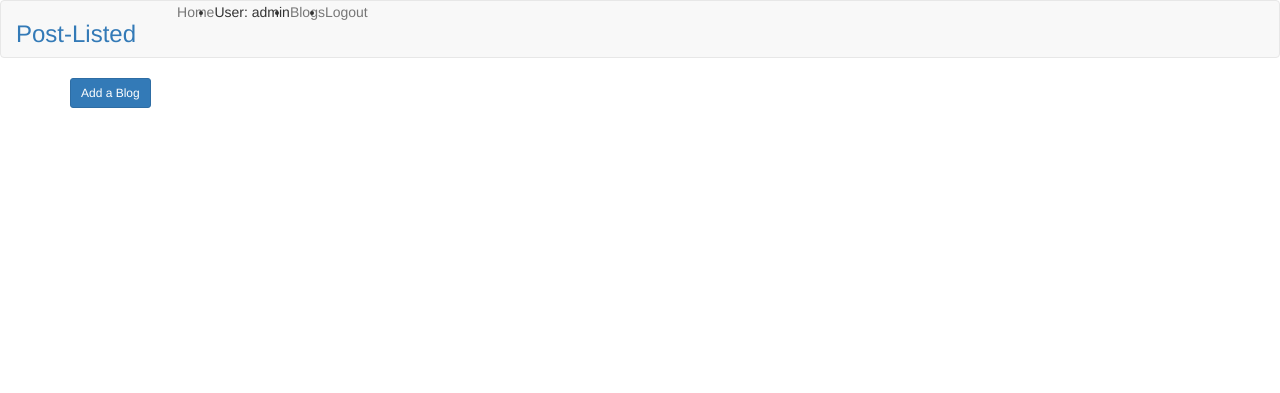
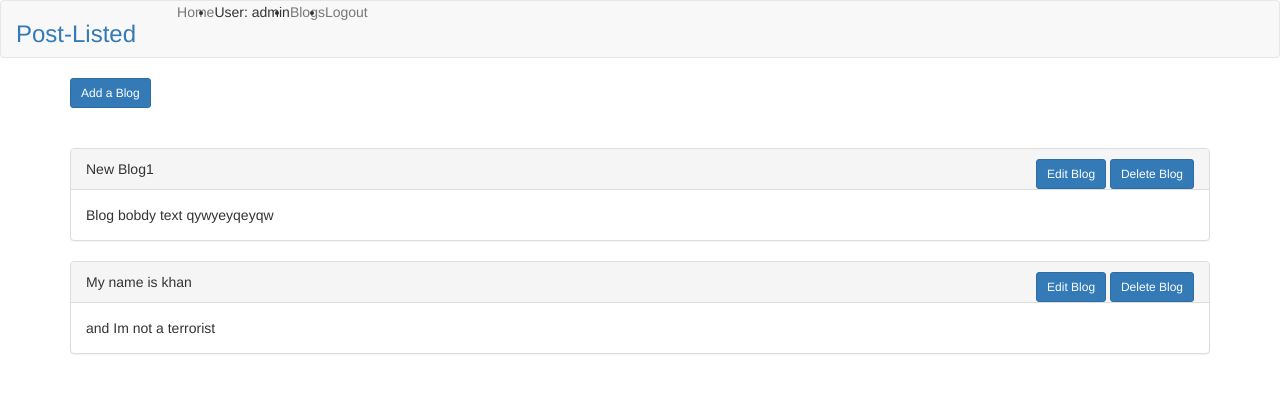
Before and after one commit to Gassasins/crud1, a Django app: page /blogs/ in a window 1280 px wide. Shown: the top 393 px of the page. Run offline with Django 3.2, Linux system fonts and the light colour scheme; a user stored in the database is signed in; data comes from the database, SQL or seed files in the repository; both versions use the stored data as it was after the commit; some libraries are stand-ins or nearby versions.

Commit message:
everything functional

```diff
--- a/post/templates/base.html
+++ b/post/templates/base.html
@@ -17,7 +17,7 @@
                 <div class="navbar-header">
                     <a href="#"><h3>Post-Listed</h3></a>
                 </div>
-                <ul class="navbar navbar-nav" style="padding-top: min-40px" >
+                <ul class="navbar navbar-nav"  >
 
                     <li class="nav"><a href="{% url 'home' %}">Home</a></li>
                     <!-- active replace -->
--- a/post/templates/posts/blogs.html
+++ b/post/templates/posts/blogs.html
@@ -4,14 +4,24 @@
 <div>
     <a href="{% url "addblog" %}" class="btn btn-primary btn-sm"> Add a Blog </a>
 </div>
+<br>
+<br>
 {% for blog in blogs %}
 <!-- <div class="container"> -->
 <div class="panel panel-default">
     <div class="panel-heading">
         <div>
             {{ blog.blogtitle }}
-            {{ blog.content }}
+
+            <div style="float:right">
+                    <a href="{% url "edit_blog" blog.pk %}" class="btn btn-primary btn-sm"> Edit Blog </a>
+                    <a href="{% url "deleteblog" blog.pk %}" class="btn btn-primary btn-sm"> Delete Blog </a>
+            </div>
         </div>
+            <!-- <br> -->
+    </div>
+    <div class="panel-body">
+        {{ blog.content }}
     </div>
 </div>
 <!-- </div> -->
--- a/post/templates/posts/home.html
+++ b/post/templates/posts/home.html
@@ -1,9 +1,11 @@
 {% extends 'base.html' %}
 
 {% block content %}
+{% if user.is_authenticated %}
 <div id="add-post" style="float:left; margin-bottom: 40px;">
     <a href="{% url "addposts" %}" class="btn btn-primary btn-sm"> Add Post </a>
 </div>
+{% endif %}
 <br><br>
 <div class="container">
     {% for post in posts %}
@@ -15,8 +17,8 @@
             <a href="#">{{ post.title }}</a>
         {% endif  %}
         {% if user.is_authenticated %}
-            <a href="{% url "edit_post" pk=post.author.id %}" class="btn btn-primary btn-sm" style="float: right;"> Edit Post </a>
-            <a href="{% url "deletepost" pk=post.author.id %}" class="btn btn-primary btn-sm" style="float: right;"> Delete Post </a>
+            <a href="{% url "edit_post" post.pk %}" class="btn btn-primary btn-sm" style="float: right;"> Edit Post </a>
+            <a href="{% url "deletepost" post.pk %}" class="btn btn-primary btn-sm" style="float: right;"> Delete Post </a>
         {% endif %}
         {{ post.description }}
         {% if post.datetime_added > post.datetime_modified %}
--- a/post/urls.py
+++ b/post/urls.py
@@ -8,11 +8,11 @@ urlpatterns=[
     url(r'^signup/' , views.signup , name = 'signup'),
     url(r'^posts/add/$' , views.addpost , name = 'addposts'),
     url(r'^blogs/' , views.blogs , name = 'blogview'),
-    url(r'^blogs/add/$' , views.add_b , name = 'addblog'),
+    url(r'^blogsadd/$' , views.add_b , name = 'addblog'),
     url(r'^logout/' , views.logout_req , name = 'logout'),
-    url(r'^blogs/delete/(?P<pk>\d+)/',views.delete_b,name='deleteblog'),
+    url(r'^blogsdelete/(?P<pk>\d+)/',views.delete_b,name='deleteblog'),
     url(r'^posts/delete/(?P<pk>\d+)/',views.delete_p,name='deletepost'),
-    url(r'^blogs/edit/(?P<pk>\d+)/',views.edit_b,name='edit_blog'),
+    url(r'^blogsedit/(?P<pk>\d+)/',views.edit_b,name='edit_blog'),
     url(r'^posts/edit/(?P<pk>\d+)/',views.edit_p,name='edit_post'),
     url(r'^admin/', include(admin.site.urls)),
 
--- a/post/views.py
+++ b/post/views.py
@@ -23,12 +23,9 @@ def login_site(request):
                 email = form.cleaned_data['email']
                 password = form.cleaned_data['password']
                 userobj = User.objects.get(email = email)
-                print(userobj)
                 user = authenticate(username = userobj.username , password = password)
-                print("Hello1", user)
                 if user is not None:
                     login(request, user)
-                    print("Hello2")
                     return redirect("/")
                 else:
                     return redirect("/login")
@@ -59,10 +56,10 @@ def signup(request):
 def addpost(request):
     if request.method=='POST':
 
-        form=addpostform(request.POST)
+        form = addpostform(request.POST)
 
         if form.is_valid():
-            Post.objects.Create(
+            Posts.objects.create(
                 author=request.user,
                 title=form.cleaned_data['title'],
                 url=form.cleaned_data['url'],
@@ -73,32 +70,36 @@ def addpost(request):
     else:
         form = addpostform()
 
-    return redirect('/')
+    return render(request,'forms/addp.html',{'form':form,})
 
 @login_required
 def blogs(request):
-    blog=Blog.objects.order_by('-datetime_modified')
-    return render(request,'posts/blogs.html',{'blog':blog,})
+    blogs = Blog.objects.order_by('-datetime_added')
+    return render(request,'posts/blogs.html',{'blogs':blogs,})
 
 @login_required
 def add_b(request):
-    if request.method=='POST':
-        form=addblogform(request.POST)
+    # print('hell1')
+    if request.method == 'POST':
+        form = addblogform(request.POST)
         if form.is_valid():
-            Post.objects.Create(
-                author=request.user,
-                blogtitle=form.cleaned_data['title'],
-                content=form.cleaned_data['content'],
+            # form.save()
+            Blog.objects.create(
+                author = request.user,
+                blogtitle = form.cleaned_data['blogtitle'],
+                content = form.cleaned_data['content'],
             )
-            return ('/blogs')
+            # print("Hello")
+            return redirect('/blogs')
     else:
         form = addblogform()
-    return redirect('/blogs')
+        # print("form", form)
+    return render(request,'forms/addb.html',{'form':form,})
 
 @login_required
 def delete_b(request,pk):
-    Blog.objects.get(pk=pk).delete()
-    redirect('blogs/')
+    Blog.objects.get(pk = pk).delete()
+    return redirect('/blogs/')
 
 
 # @login_required
@@ -110,23 +111,25 @@ def delete_b(request,pk):
 def edit_b(request,pk):
     blog=Blog.objects.get(pk = pk)
     if request.method=='POST':
+        form=addblogform(request.POST)
         if form.is_valid():
-            form=addblogform(request.POST)
-            user=request.user
-            blog.title=form.cleaned_data['blogtitle']
-            blog.content=form.cleaned_data['content']
-        blog.save()
+            user = request.user
+            blog.blogtitle = form.cleaned_data['blogtitle']
+            blog.content = form.cleaned_data['content']
+            blog.save()
+            return redirect('/blogs')
     else:
-        form = addblogform()
+        form = addblogform(initial={'blogtitle': blog.blogtitle,'content':blog.content,})
     return render(request,"forms/addb.html",{'form':form,})
 
 @login_required
 def edit_p(request,pk):
     post=Posts.objects.get(pk = pk)
     if request.method=='POST':
+        form=addpostform(request.POST)
         if form.is_valid():
             # form=addpostform(request.POST)
-            user=request.user
+            user = request.user
             post.title = form.cleaned_data['title']
             post.description = form.cleaned_data['description']
             post.url = form.cleaned_data['url']
@@ -138,7 +141,6 @@ def edit_p(request,pk):
 
 @login_required
 def delete_p(request,pk):
-    print(request.user)
     # Posts.objects.get(pk = pk, user = request.user).delete()
     Posts.objects.get(pk = pk).delete()
     return redirect('/')
```
Also changed, not shown: post/templates/forms/addb.html (+5 -5 lines), db.sqlite3, 1 other file.
